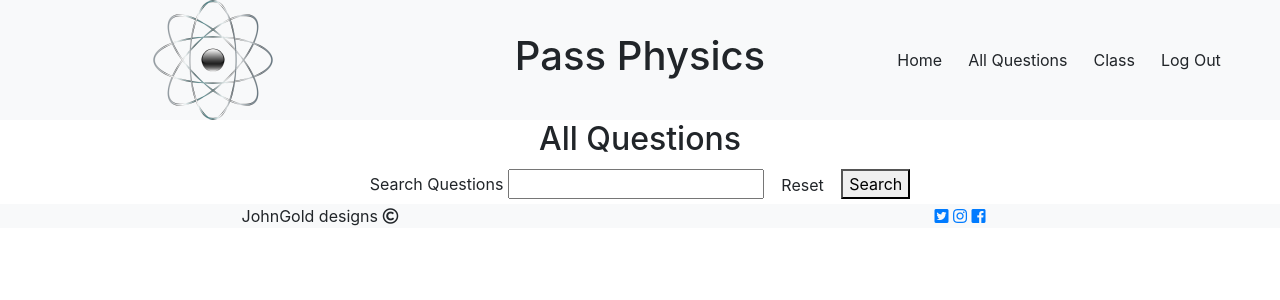
After one commit to JohnGC1510/milestone_project_3, a Flask app: page /search in a window 1280 px wide. The commit adds this page. Shown: the top 300 px of the page. Run offline with Flask 2, Linux system fonts and the light colour scheme; the visitor is signed in with stand-in values (Sample User, id 1); data that the repository does not hold is empty; some libraries are stand-ins or nearby versions.

Commit message:
Current build adds all questions page template along with a search bar over all questions

```diff
--- a/app.py
+++ b/app.py
@@ -37,6 +37,27 @@ def profile(user):
     return render_template("profile.html", user=user, questions=questions)
 
 
+@app.route("/all_questions")
+def all_questions():
+    questions = mongo.db.questions.find()
+    user = mongo.db.users.find_one(
+            {"username": session["user"]})
+    return render_template(
+        "all_questions.html", questions=questions, user=user)
+
+
+@app.route("/search", methods=["GET", "POST"])
+def search():
+    query = request.form.get("query")
+    questions = mongo.db.questions.find(
+        {"$text": {"$search": query}}
+    )
+    user = mongo.db.users.find_one(
+            {"username": session["user"]})
+    return render_template(
+        "all_questions.html", questions=questions, user=user)
+
+
 @app.route("/add_question", methods=["GET", "POST"])
 def add_question():
     modules = mongo.db.modules.find()
@@ -52,12 +73,10 @@ def add_question():
         }
         for module in modules:
             if module["module_name"] == question.get("module_name"):
-                module["total_questions"] += 1
                 mongo.db.modules.update_one(
                     {"module_name": module["module_name"]},
-                    {"$set": {"total_questions": module["total_questions"]}}
+                    {"$inc": {"total_questions": +1}}
                 )
-
         mongo.db.questions.insert_one(question)
         flash("question successfully added")
         return redirect(url_for("profile", user=session["user"]))
@@ -92,20 +111,16 @@ def edit_question(question_id):
             # if module name equal to last questions module total_questions -=1
             elif (module_name == question_module and
                     module_name != updated_name):
-                module["total_questions"] -= 1
                 mongo.db.modules.update_one(
                     {"module_name": module["module_name"]},
-                    {"$set":
-                        {"total_questions": module["total_questions"]}}
+                    {"$inc": {"total_questions": -1}}
                 )
             # if module name has changed on edit module total_questions +=1
             elif (module_name == updated_name and
                     module_name != question_module):
-                module["total_questions"] += 1
                 mongo.db.modules.update_one(
                     {"module_name": module["module_name"]},
-                    {"$set":
-                        {"total_questions": module["total_questions"]}}
+                    {"$inc": {"total_questions": +1}}
                 )
         mongo.db.questions.update(
             {"_id": ObjectId(question_id)}, question_update)
@@ -119,20 +134,12 @@ def edit_question(question_id):
 @app.route("/delete_question/<question_id>")
 def delete_question(question_id):
     question = mongo.db.questions.find_one({"_id": ObjectId(question_id)})
-    module = mongo.db.modules.find_one(
-        {"module_name": question["module_name"]})
-    module["total_questions"] -= 1
-    """mongo.db.modules.update_one(
-        module,
-        {"$set": {"total_questions": module["total_questions"]}}
-        )"""
     mongo.db.modules.update_one(
-        {"module_name": module["module_name"]},
-        {"$set": {"total_questions": module["total_questions"]}}
+            {"module_name": question["module_name"]},
+            {"$inc": {"total_questions": -1}}
         )
-    mongo.db.questions.delete_one({"_id": ObjectId(question_id)})
+    mongo.db.questions.remove({"_id": ObjectId(question_id)})
     flash("Question has been deleted")
-
     return redirect(url_for("profile", user=session["user"]))
 
 
--- a/static/css/style.css
+++ b/static/css/style.css
@@ -19,5 +19,7 @@
 
 /*---------- Flash Messages --------------*/
 .flashes{
-    background-color:aqua
+    background-color:aqua;
+    margin-top:15px;
+    margin-bottom: 15px;
 }
--- /dev/null
+++ b/templates/all_questions.html
@@ -0,0 +1,58 @@
+{% extends "base.html" %}
+{% block content %}
+<h2 class="text-center"> All Questions </h2>
+<div class="container">
+<div class="row text-center">
+    <form action="{{ url_for('search') }}" method="POST" class="col-12">
+        <div class="d-inline-block">
+            <label for="query">Search Questions</label>
+            <input type="text" name="query" id="query" minlength="3" required>
+        </div>
+        <div class="d-inline-block">
+            <a href="{{ url_for('all_questions') }}" class="btn">Reset</a>
+            <button type="submit">Search</button>
+        </div>
+    </form>
+</div>
+</div>
+<!--     Student View     -->
+{% if user.user_type == "student" %}
+<div class="container">
+	<div class="row">
+		{% for question in questions %}
+		<div class="col-sm-6 d-inline-block">
+			<div class="card">
+				<div class="card-body">
+					<h5 class="card-title">{{ question.question_name }}</h5>
+					<p class="card-text">question: {{ question.question }}</p>
+					<p>Answer question here</p>
+				</div>
+			</div>
+		</div>
+		{% endfor %}
+	</div>
+</div>
+{% endif %}
+<!--       Teacher and admin view       -->
+{% if user.user_type == "teacher" or user.user_type == "admin" %}
+        <div class="container">
+            <div class="row">
+                {% for question in questions %}
+                        <div class="col-sm-6 d-inline-block">
+                            <div class="card">
+                                <div class="card-body">
+                                    <h5 class="card-title">{{ question.module_name }}: {{ question.question_name }}</h5>
+                                    <p class="card-text">question: {{ question.question }} <br>
+                                        method: {{ question.method }}<br>
+                                        answer: {{ question.answer }}<br>
+                                        author: {{question.author }}
+                                    </p>
+                                </div>
+                            </div>
+                        </div>
+                {% endfor %}
+            </div>
+        </div>
+
+{% endif %}
+{% endblock %}
--- a/templates/base.html
+++ b/templates/base.html
@@ -29,7 +29,7 @@
                         <ul class="nav-bar nav">
                             {% if session.user %}
                                 <li class="nav-item"><a class="btn" href="{{ url_for('profile', user=session['user']) }}">Home</a></li>
-                                <li class="nav-item"><a class="btn" href="#">All Questions</a></li>
+                                <li class="nav-item"><a class="btn" href="{{ url_for('all_questions') }}">All Questions</a></li>
                                 <li class="nav-item"><a class="btn" href="#">Class</a></li>
                                 {% if session.user == "admin" %}
                                     <li class="nav-item"><a class="btn" href="{{ url_for('manage_modules') }}">Manage Modules</a></li>
```
